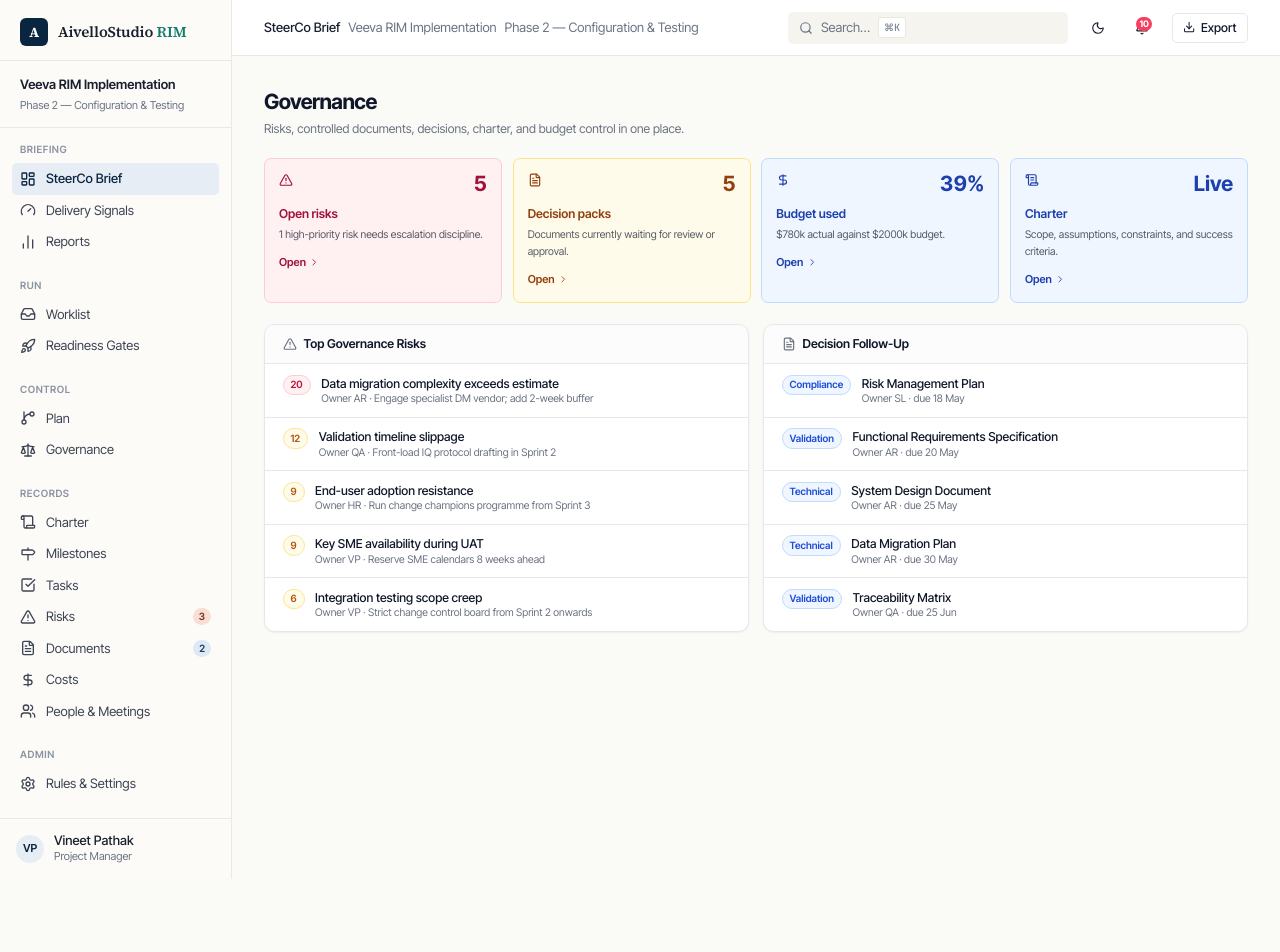
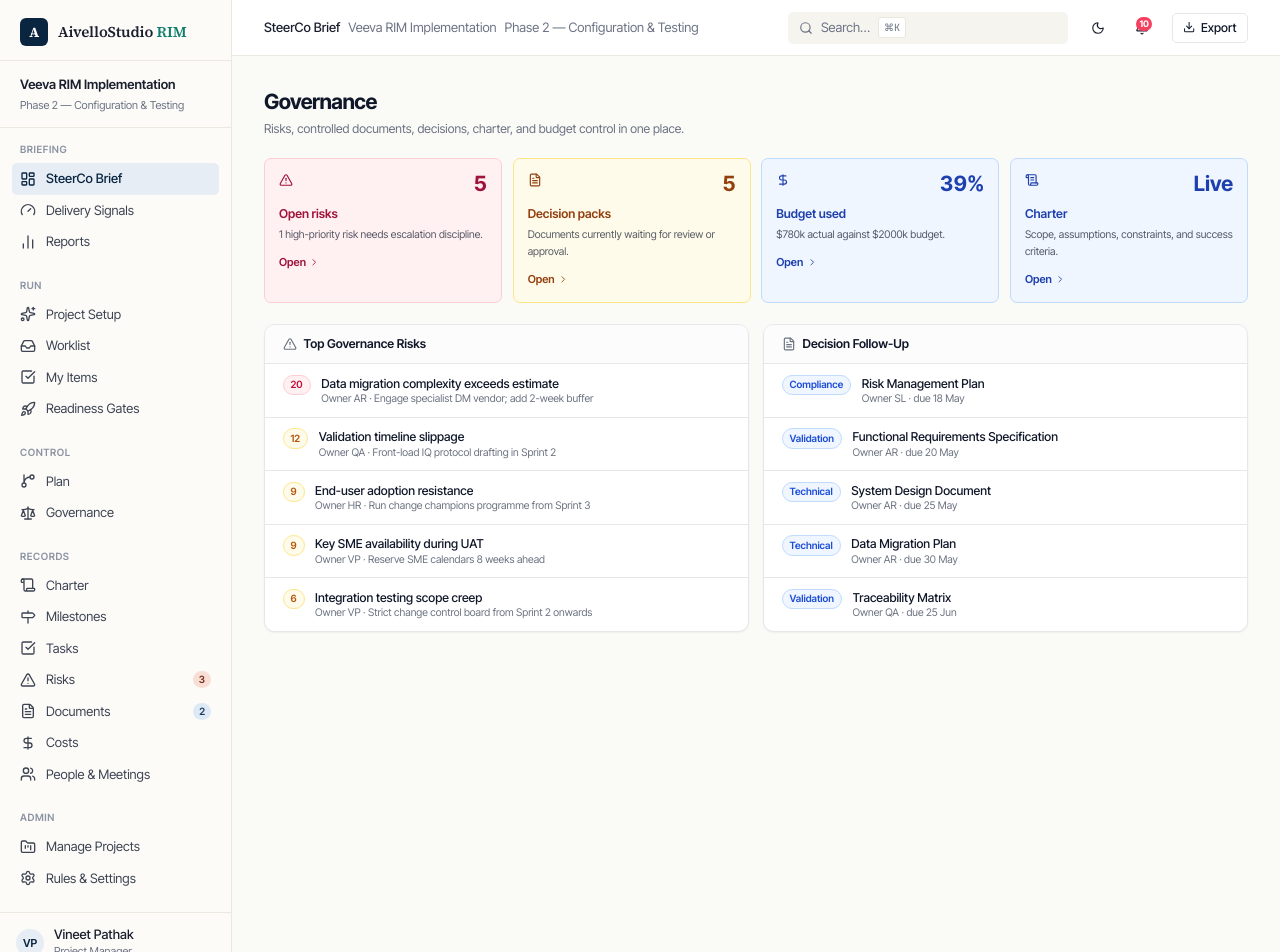
Before and after one commit to buildpod/pharmapm-command-center, a Next.js app in the folder v2/: page /governance in a window 1280 px wide. Shown: the top 952 px of the page. Before the commit the page ends 879 px from the top, so only its background shows below. Built offline with nearby package versions, Linux system fonts and the light colour scheme.

Commit message:
Restore setup navigation entries

```diff
--- a/v2/components/sidebar.tsx
+++ b/v2/components/sidebar.tsx
@@ -8,6 +8,7 @@ import {
   CheckSquare,
   DollarSign,
   FileText,
+  FolderKanban,
   Gauge,
   GitBranch,
   Inbox,
@@ -17,6 +18,7 @@ import {
   Scale,
   Scroll,
   Settings,
+  Sparkles,
   Users,
 } from "lucide-react";
 import { useProject } from "@/components/projects/project-provider";
@@ -33,7 +35,9 @@ const navGroups = [
   {
     label: "Run",
     items: [
+      { label: "Project Setup", href: "/setup", icon: Sparkles },
       { label: "Worklist", href: "/worklist", icon: Inbox },
+      { label: "My Items", href: "/my-items", icon: CheckSquare },
       { label: "Readiness Gates", href: "/readiness", icon: Rocket },
     ],
   },
@@ -59,6 +63,7 @@ const navGroups = [
   {
     label: "Admin",
     items: [
+      { label: "Manage Projects", href: "/projects", icon: FolderKanban },
       { label: "Rules & Settings", href: "/settings", icon: Settings },
     ],
   },
```
